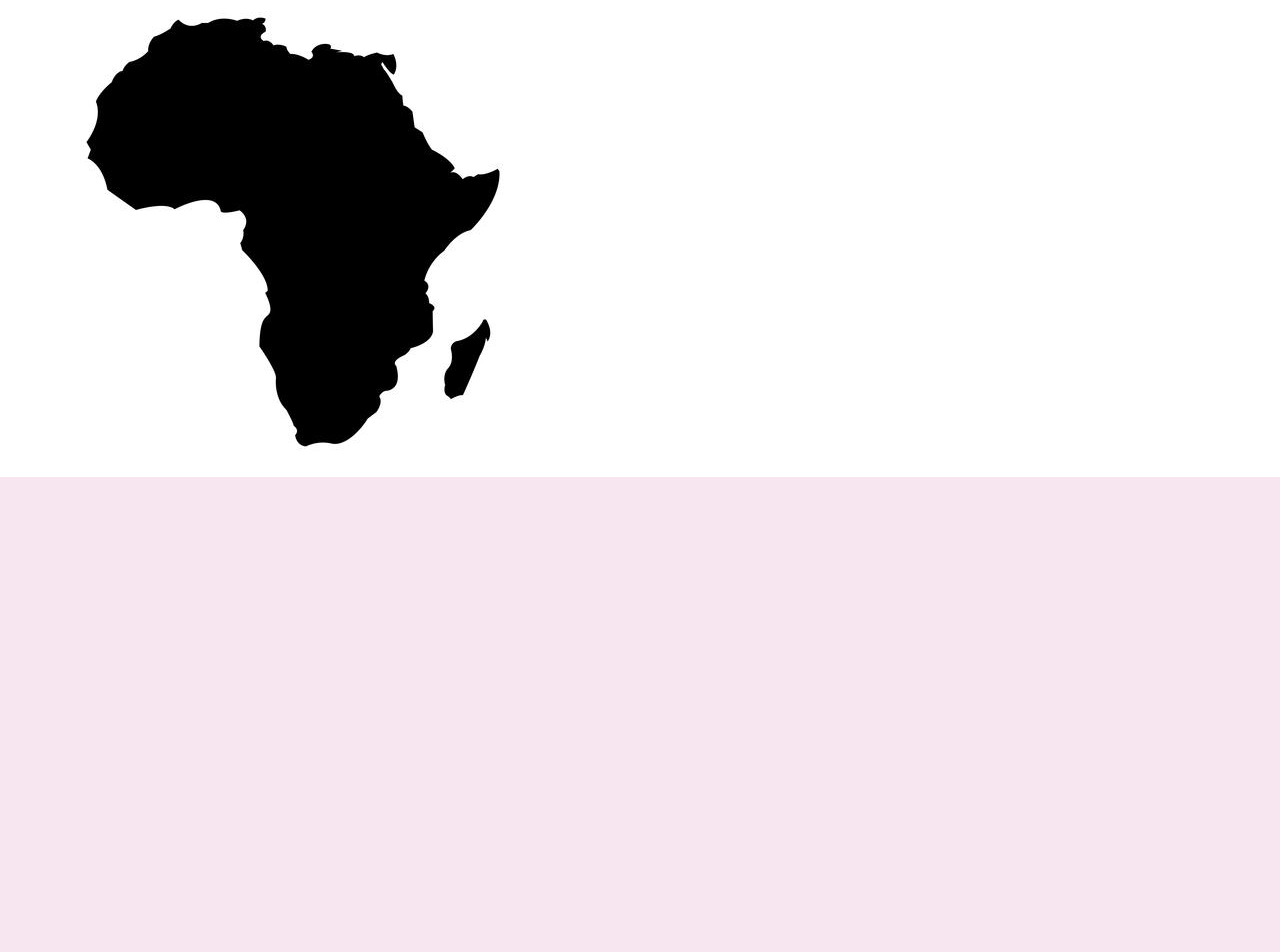
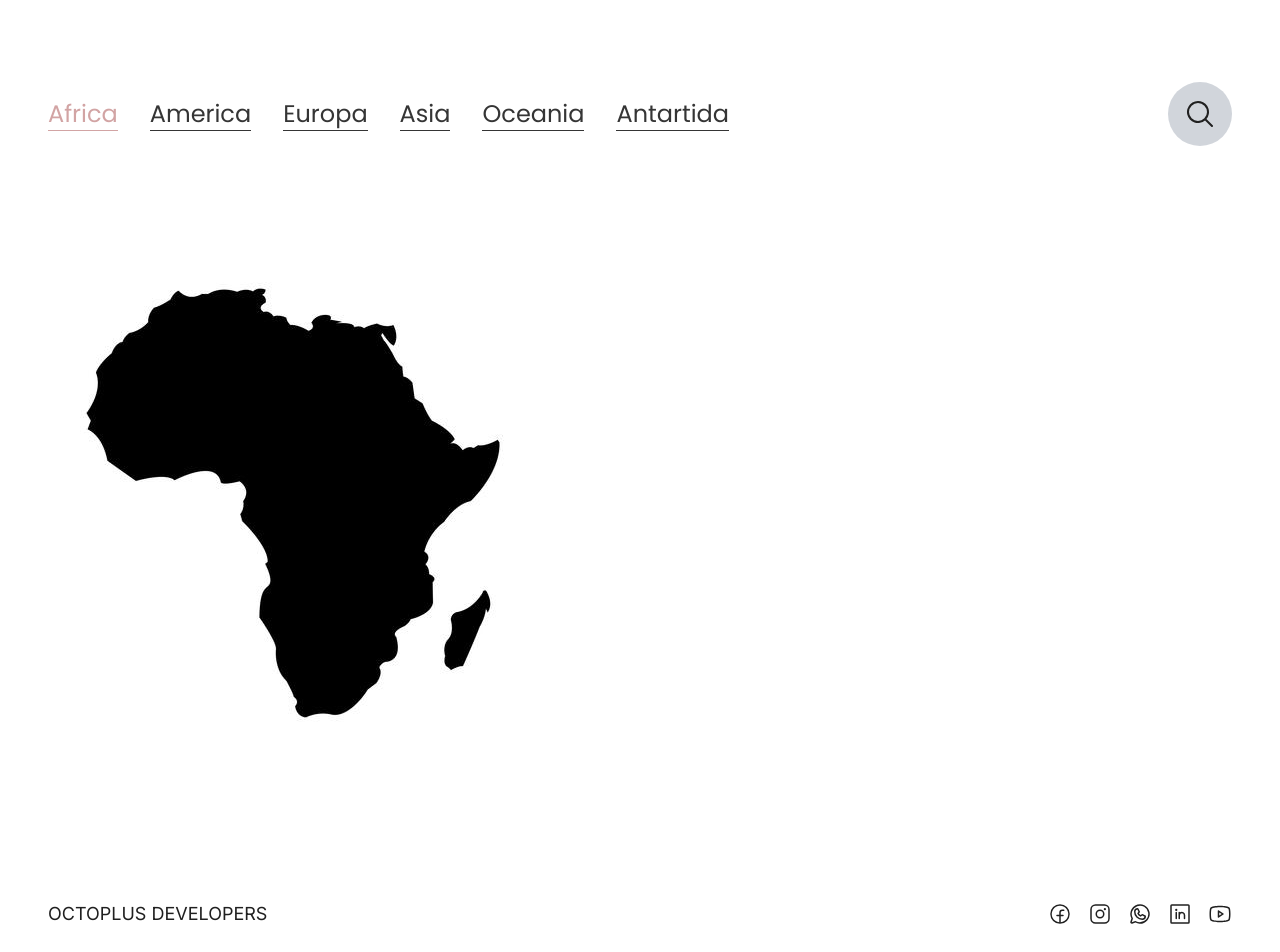
Before and after one commit to mraguinaldo/restcountries, a Next.js app: page / in a window 1280 px wide. Shown: the part 918-1870 px from the top of the page. Before the commit the page ends 1395 px from the top, so only its background shows below. Built offline with nearby package versions, Linux system fonts and the light colour scheme.

Commit message:
footer added

```diff
--- a/package.json
+++ b/package.json
@@ -9,7 +9,10 @@
     "lint": "next lint"
   },
   "dependencies": {
+    "@phosphor-icons/react": "^2.0.15",
+    "axios": "^1.6.2",
     "next": "14.0.3",
+    "phosphor": "^0.7.1",
     "react": "^18",
     "react-dom": "^18",
     "styled-components": "^6.1.1"
--- a/src/app/page.tsx
+++ b/src/app/page.tsx
@@ -1,12 +1,16 @@
 import Image from "next/image";
 import { Hero } from "./sections/hero";
 import { Preview } from "./sections/preview";
+import { Footer } from "@/components/footer";
 
 export default function Home() {
   return (
-    <main>
-      <Hero />
-      <Preview />
-    </main>
+    <>
+      <main>
+        <Hero />
+        <Preview />
+      </main>
+      <Footer />
+    </>
   );
 }
--- a/src/app/sections/preview/index.tsx
+++ b/src/app/sections/preview/index.tsx
@@ -1,6 +1,7 @@
 "use client";
 import { useState } from "react";
 import { poppins } from "../../fonts";
+import { MagnifyingGlass } from "@phosphor-icons/react";
 
 export const Preview = () => {
   const [continentActive, setContinentActive] = useState(0);
@@ -19,10 +20,13 @@ export const Preview = () => {
   );
 
   return (
-    <section className="bg-white">
-      <div className="limiter ">
-        <header>
-          <div id="continents" className="flex items-center gap-8">
+    <section className="bg-white py-12 lg:py-32">
+      <div className="limiter flex flex-col gap-6 sm:gap-28">
+        <header className="flex sm:flex-col lg:flex-row justify-between items-start sm:items-center gap-12">
+          <div
+            id="continents"
+            className="flex flex-col sm:flex-row  gap-4 sm:items-center sm:gap-8"
+          >
             {continents.map(({ id, name, image }) => (
               <div
                 key={id}
@@ -35,7 +39,7 @@ export const Preview = () => {
                 <h4
                   className={`${
                     poppins.className
-                  } cursor-pointer border-b  text-2xl  ${
+                  } cursor-pointer border-b text-lg  lg:text-2xl  ${
                     id === continentActive
                       ? "text-[#D2A4A4] border-[#D2A4A4] transition-all duration-300"
                       : "text-[#353535] border-[#353535]"
@@ -46,12 +50,23 @@ export const Preview = () => {
               </div>
             ))}
           </div>
+          <div className="bg-gray-300 flex justify-between pl-6 p-4 rounded-full transition-all duration-500 outline-none w-16 hover:w-full gap-4">
+            <input
+              type="text"
+              placeholder="Search country..."
+              className="bg-transparent outline-none w-[90%]"
+            />
+            <button className="ml-[-24px]">
+              <MagnifyingGlass width={32} height={32} />
+            </button>
+          </div>
         </header>
 
         <div id="preview">
           <div id="view__continent" className="">
-            <img src={activeContinentMap} alt="" />
+            <img src={activeContinentMap} alt="" width={490} height={490} />
           </div>
+          <div id="view-country"></div>
         </div>
       </div>
     </section>
--- /dev/null
+++ b/src/components/footer/data.ts
@@ -0,0 +1,49 @@
+import {
+  WhatsappLogo,
+  FacebookLogo,
+  LinkedinLogo,
+  InstagramLogo,
+  YoutubeLogo,
+} from "@phosphor-icons/react";
+import {ReactNode} from 'react'
+
+
+interface PropsType{
+  id: number,
+  Icon: any,
+  name: string,
+  externLink: string
+}
+
+export const SOCIALMEDIA: PropsType[] = [
+  {
+    id: 0,
+    Icon: FacebookLogo,
+    name: "facebook",
+    externLink: "octoplus.delopers",
+  },
+  {
+    id: 1,
+    Icon: InstagramLogo,
+    name: "instagram",
+    externLink: "octoplus.delopers",
+  },
+  {
+    id: 2,
+    Icon: WhatsappLogo,
+    name: "whatsApp",
+    externLink: "octoplus.delopers",
+  },
+  {
+    id: 3,
+    Icon: LinkedinLogo,
+    name: "linkedin",
+    externLink: "octoplus.delopers",
+  },
+  {
+    id: 4,
+    Icon: YoutubeLogo,
+    name: "youtube",
+    externLink: "octoplus.delopers",
+  },
+];
--- /dev/null
+++ b/src/components/footer/index.tsx
@@ -0,0 +1,26 @@
+"use client";
+import { SOCIALMEDIA } from "./data";
+
+export const Footer = () => {
+  return (
+    <footer className="bg-white py-6">
+      <div className="limiter flex flex-col gap-8 sm:flex-row justify-between items-center">
+        <div id="logo">
+          <h4 className="text-lg">OCTOPLUS DEVELOPERS</h4>
+        </div>
+        <nav id="social__media" className="flex h-7 gap-4 items-center">
+          {SOCIALMEDIA.map(({ id, Icon, name, externLink }) => (
+            <a
+              key={id}
+              href={externLink}
+              target="_blank"
+              className="hover:mb-2 transition-all duration-300"
+            >
+              <Icon width={24} height={24} />
+            </a>
+          ))}
+        </nav>
+      </div>
+    </footer>
+  );
+};
```
Also changed, not shown: 1 other file (tests, documents, lock files or other folders).
